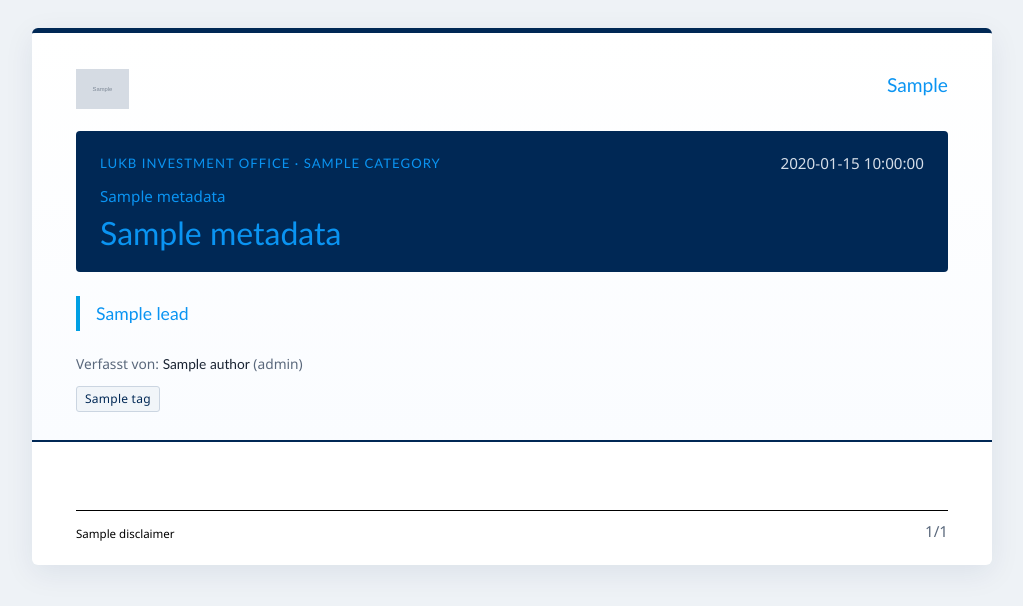
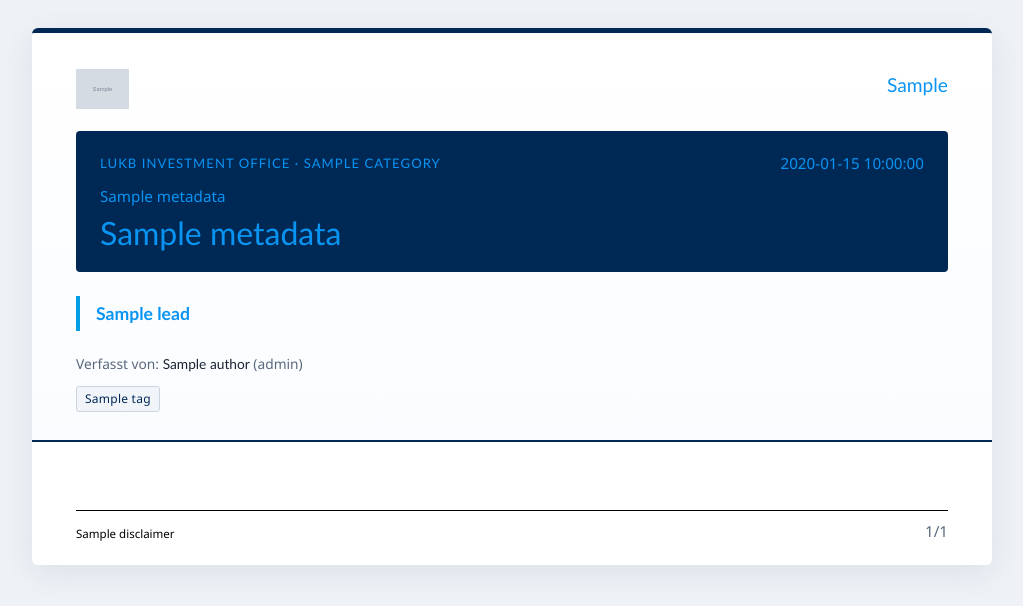
Before and after one commit to econpulse/article-editor, a Python web app: template templates/market_flash/template.html.j2 in a window 1280 px wide. Shown: the top 606 px of the page, without its empty margins (128-1151 px from the left). Run offline with Jinja, Linux system fonts and the light colour scheme; the template is opened without the code that fills it: most values are stand-ins (such as "Sample title", 1, 10 or a date in 2020); grey boxes marked "Sample" are stand-in pictures.

Commit message:
Set header date to Blue 600 and lead font to Yoga Sans for LUKB Bold

```diff
--- a/templates/_common/base_article.html.j2
+++ b/templates/_common/base_article.html.j2
@@ -23,6 +23,7 @@
       --shell-max-width: 960px;
       --font-body: "Yoga Sans for LUKB Light", "Yoga Sans for LUKB", "Calibri Light", "Segoe UI", Arial, sans-serif;
       --font-heading: "Yoga Sans for LUKB Medium", "Yoga Sans for LUKB", "Calibri", "Segoe UI Semibold", Arial, sans-serif;
+      --font-bold: "Yoga Sans for LUKB Bold", "Yoga Sans for LUKB", "Calibri", "Segoe UI Bold", Arial, sans-serif;
     }
 
     * {
@@ -115,9 +116,11 @@
     }
 
     .lukb-lead {
+      font-family: var(--font-bold);
+      font-weight: 700;
       font-size: 1.12rem;
       line-height: 1.6;
-      /* NOTIZ (vorherige Farbe): var(--lukb-text) (#1A2433) */
+      /* NOTIZ (vorherige Farbe/Schrift): var(--lukb-text) (#1A2433), var(--font-body), weight 300 */
       color: var(--lukb-blue-600);
       margin: 0 0 1.8em 0;
       text-align: left;
@@ -1297,7 +1300,8 @@
           <div></div>
           {% endif %}
           {% if pub_date %}
-          <span class="lukb-pub-date" style="font-size: 1.05rem; color: var(--lukb-muted);">{{ pub_date }}</span>
+          <!-- NOTIZ (vorherige Farbe): var(--lukb-muted) -->
+          <span class="lukb-pub-date" style="font-size: 1.05rem; color: var(--lukb-blue-600);">{{ pub_date }}</span>
           {% endif %}
         </div>
         {% endif %}
--- a/templates/market_flash/template.html.j2
+++ b/templates/market_flash/template.html.j2
@@ -38,7 +38,8 @@
       font-family: var(--font-body);
       font-weight: 300;
       font-size: 0.95rem;
-      color: #D6DEE8;
+      /* NOTIZ (vorherige Farbe): #D6DEE8 */
+      color: var(--lukb-blue-600);
     }
 
     .lukb-executive-subtitle {
@@ -61,11 +62,11 @@
       border-left: 4px solid var(--lukb-cyan);
       padding: 4px 0 4px 16px;
       margin: 0 0 22px 0;
-      font-family: var(--font-heading);
-      font-weight: 500;
+      font-family: var(--font-bold);
+      font-weight: 700;
       font-size: 1.1rem;
       line-height: 1.55;
-      /* NOTIZ (vorherige Farbe): var(--lukb-navy) (#002855) */
+      /* NOTIZ (vorherige Farbe/Schrift): var(--lukb-navy) (#002855), var(--font-heading), weight 500 */
       color: var(--lukb-blue-600);
     }
 
```
Also changed, not shown: 1 other file.
